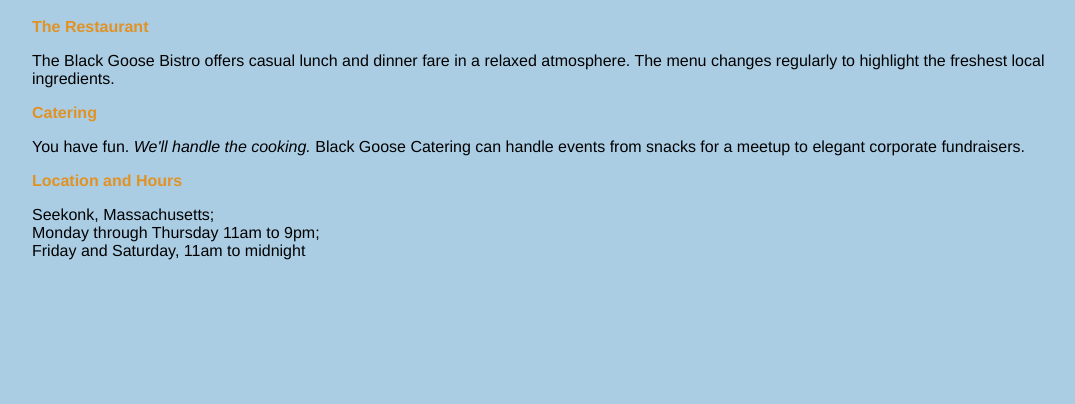
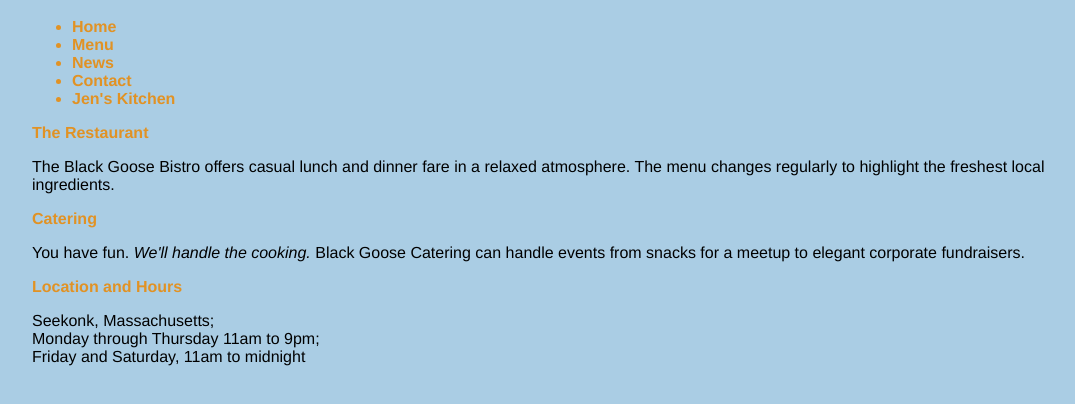
Before and after one commit to leopardprintbin/fid, a plain HTML site: page bistro/index.html in a window 1280 px wide. Shown: the part 254-658 px from the top of the page, without its empty margins (96-1171 px from the left). Drawn offline with Linux system fonts and the light colour scheme.

Commit message:
Update index.html

```diff
--- a/bistro/index.html
+++ b/bistro/index.html
@@ -32,6 +32,16 @@ h2 {
 
 <h1><img src= "blackgoose.png" alt="logo"><br>Black Goose Bistro</h1>
 
+<h2><nav>
+  <ul>
+    <li>Home</li>
+    <li>Menu</li>
+    <li>News</li>
+    <li>Contact</li>
+    <li> Jen's Kitchen</li>
+   </ul></h2>
+</nav>
+
 <h2>The Restaurant</h2>
 <p>The Black Goose Bistro offers casual lunch and dinner fare in a relaxed atmosphere. The menu changes regularly to highlight the freshest local ingredients.</p>
 
```
